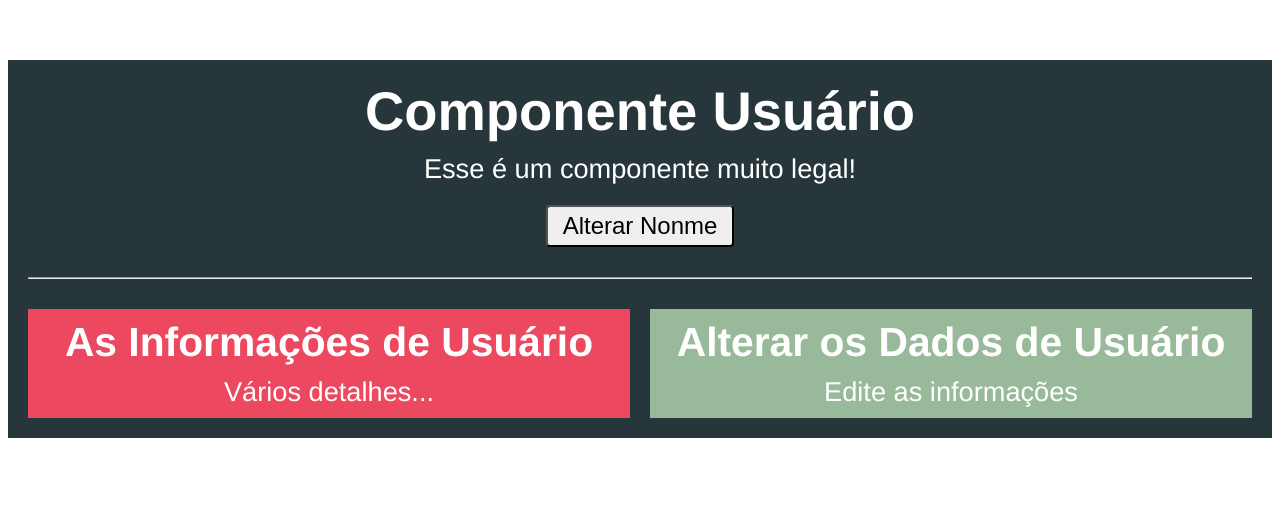
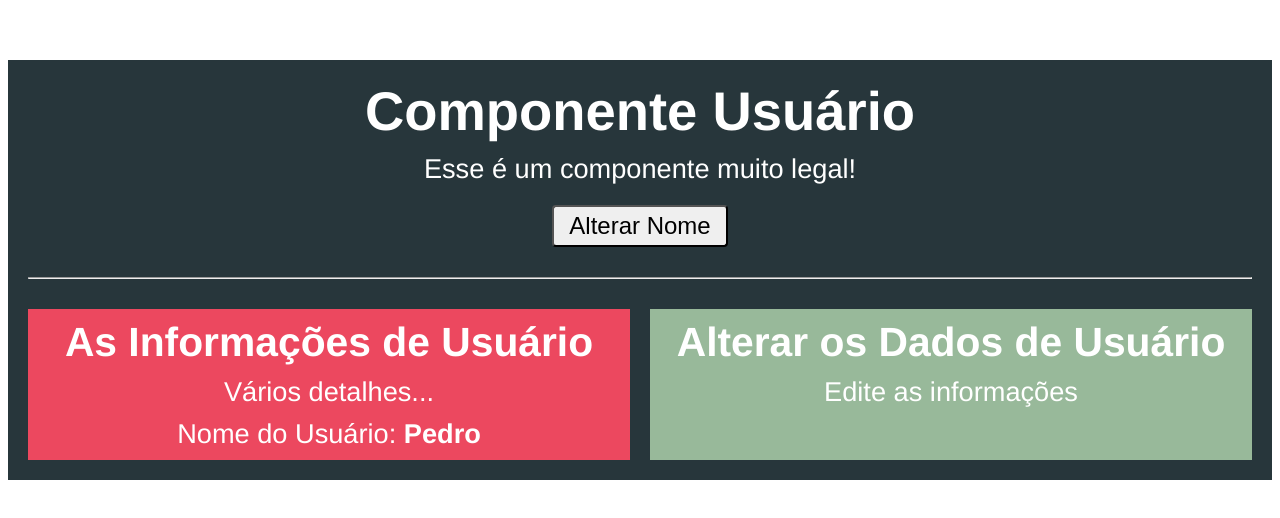
Before and after one commit to CURSOSDEVS/Vue-Js-Comunicacao-entre-componentes, a Vue app: page / in a window 1280 px wide. Shown: the top 518 px of the page. Built offline with nearby package versions, Linux system fonts and the light colour scheme.

Commit message:
Criado props no componente UsuarioInfo para o componente Usuario passar o valor de nome para o UsuarioINfo

```diff
--- a/src/components/Usuario.vue
+++ b/src/components/Usuario.vue
@@ -2,10 +2,10 @@
     <div class="container">
         <h1>Componente Usuário</h1>
         <p>Esse é um componente muito legal!</p>
-        <button @click='alterarNome'>Alterar Nonme</button>
+        <button @click='alterarNome'>Alterar Nome</button>
         <hr>
         <div class="componentes">
-            <app-usuario-info />
+            <app-usuario-info v-bind:nome='nome' />
             <app-usuario-editar />
         </div>
     </div>
--- a/src/components/UsuarioInfo.vue
+++ b/src/components/UsuarioInfo.vue
@@ -2,12 +2,15 @@
     <div class="componente">
         <h2>As Informações de Usuário</h2>
         <p>Vários detalhes...</p>
+        <p>Nome do Usuário: <strong>{{nome}}</strong></p>
     </div>
 </template>
 
 <script>
 export default {
-
+    props:[
+        'nome'
+    ]
 }
 </script>
 
```
Also changed, not shown: 1 other file (tests, documents, lock files or other folders).
